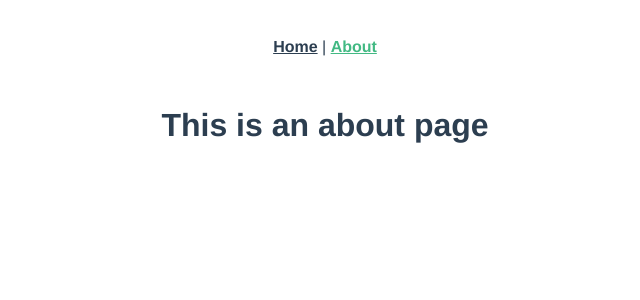
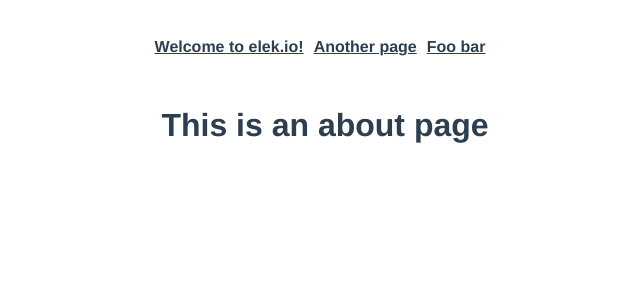
Before and after one commit to elek-io/starter-theme, a Vue app: page /about in a window 1280 px wide. Shown: the top 300 px of the page, without its empty margins (315-955 px from the left). Built offline with nearby package versions, Linux system fonts and the light colour scheme.

Commit message:
Working dynamic navigation

```diff
--- a/src/App.vue
+++ b/src/App.vue
@@ -1,12 +1,29 @@
 <template>
   <div id="app">
     <div id="nav">
-      <router-link to="/">Home</router-link> |
-      <router-link to="/about">About</router-link>
+      <router-link v-for="link in navigation" :key="link.to" :to="link.to">{{ link.name }}</router-link>
     </div>
     <router-view/>
   </div>
 </template>
+
+<script>
+import Project from '../.elek.io/project.json'
+
+export default {
+  name: 'App',
+  computed: {
+    navigation: () => {
+      return Project.pages.map((page) => {
+        return {
+          to: page.path,
+          name: page.name
+        };
+      });
+    }
+  }
+}
+</script>
 
 <style lang="scss">
 #app {
@@ -23,6 +40,7 @@
   a {
     font-weight: bold;
     color: #2c3e50;
+    margin-right: 10px;
 
     &.router-link-exact-active {
       color: #42b983;
```
